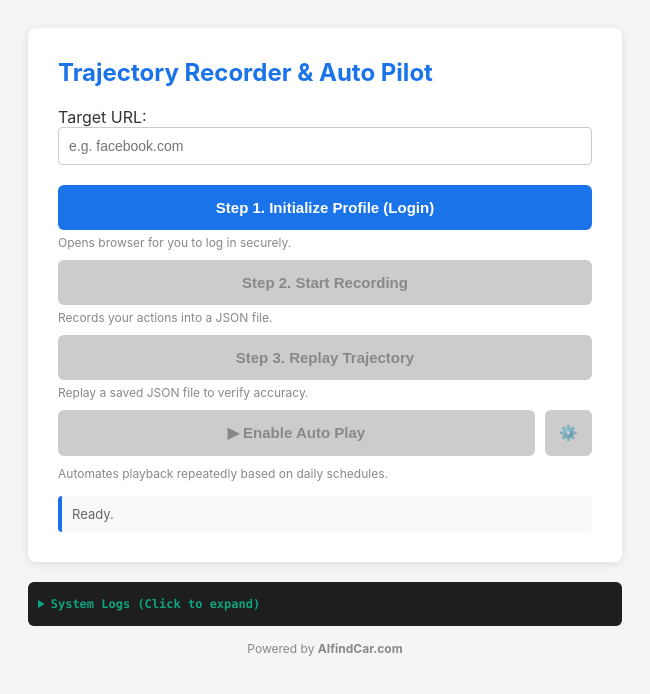
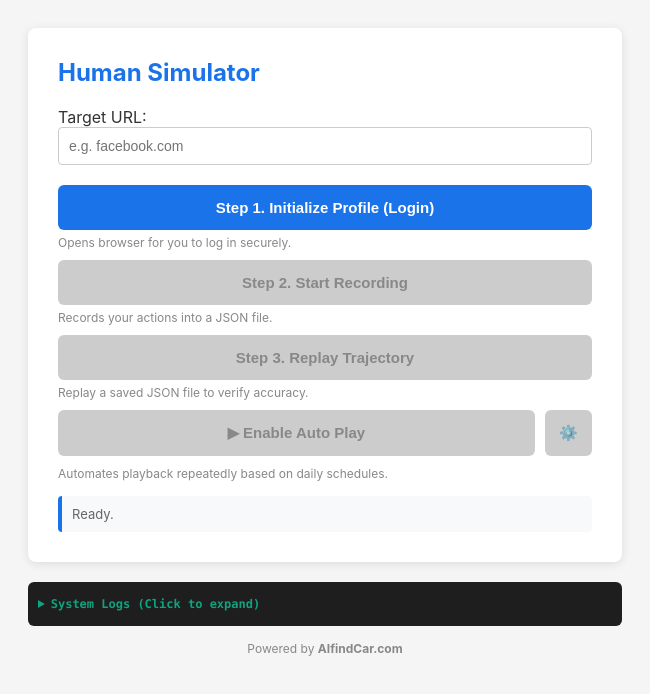
Before and after one commit to tv149s/anti-detect-bot, an Electron app: page src/index.html in a window 650 px wide. Drawn offline with Linux system fonts and the light colour scheme; no server answers.

Commit message:
Update product name to Human Simulator and display version in title window

```diff
--- a/package.json
+++ b/package.json
@@ -1,6 +1,7 @@
 {
-  "name": "trajectory-tool",
-  "version": "1.0.0",
+  "name": "human-simulator",
+  "productName": "Human Simulator",
+  "version": "1.0.1",
   "description": "Cross-platform Trajectory Recorder and Replayer",
   "main": "src/main.js",
   "scripts": {
--- a/src/index.html
+++ b/src/index.html
@@ -2,7 +2,7 @@
 <html>
 <head>
   <meta charset="UTF-8">
-  <title>Trajectory Tool</title>
+  <title>Human Simulator</title>
   <style>
     body { font-family: -apple-system, BlinkMacSystemFont, "Segoe UI", Roboto, Helvetica, Arial, sans-serif; padding: 20px; background-color: #f5f5f5; color: #333; overflow-y: hidden; }
     .container { max-width: 580px; margin: 0 auto; background: white; padding: 30px; border-radius: 8px; box-shadow: 0 2px 10px rgba(0,0,0,0.1); }
@@ -38,7 +38,7 @@
 </head>
 <body>
   <div class="container">
-    <h2>Trajectory Recorder & Auto Pilot</h2>
+    <h2>Human Simulator</h2>
 
     <div class="form-group">
       <label>Target URL:</label>
```
Also changed, not shown: src/main.js (+6 -2 lines).
